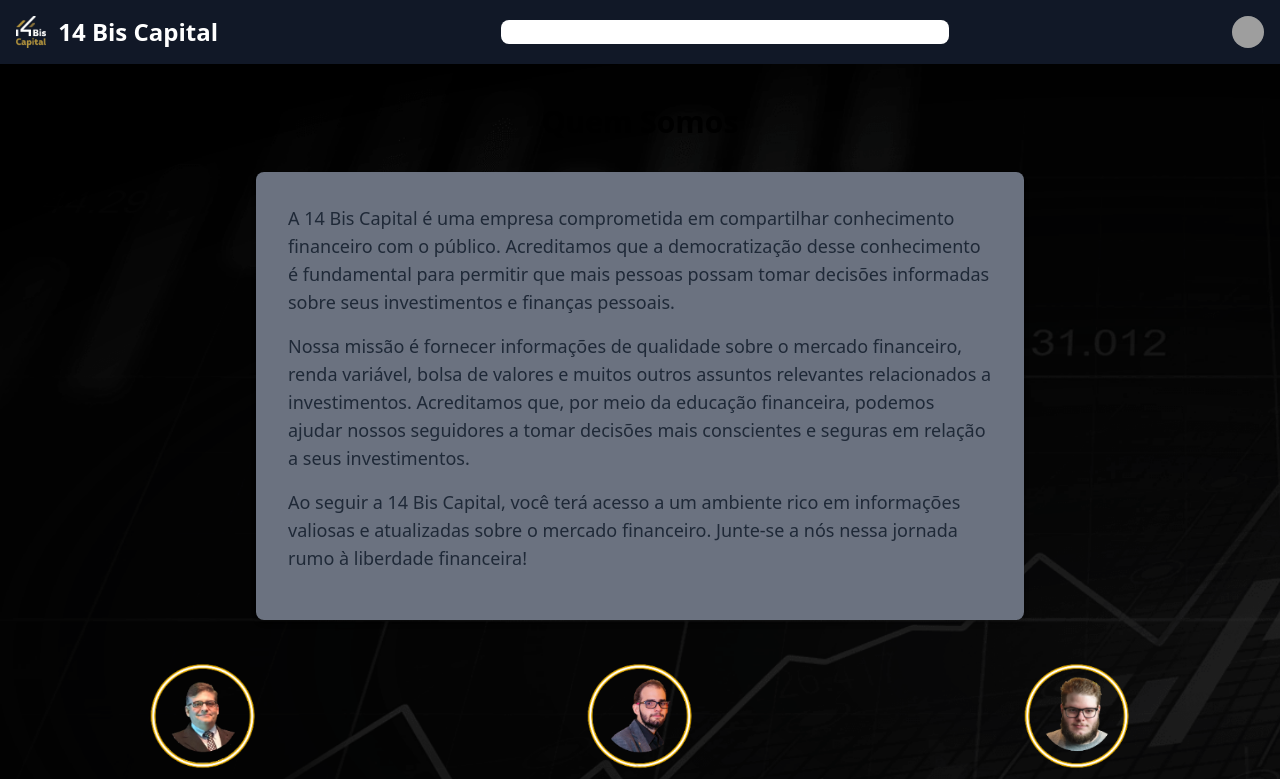
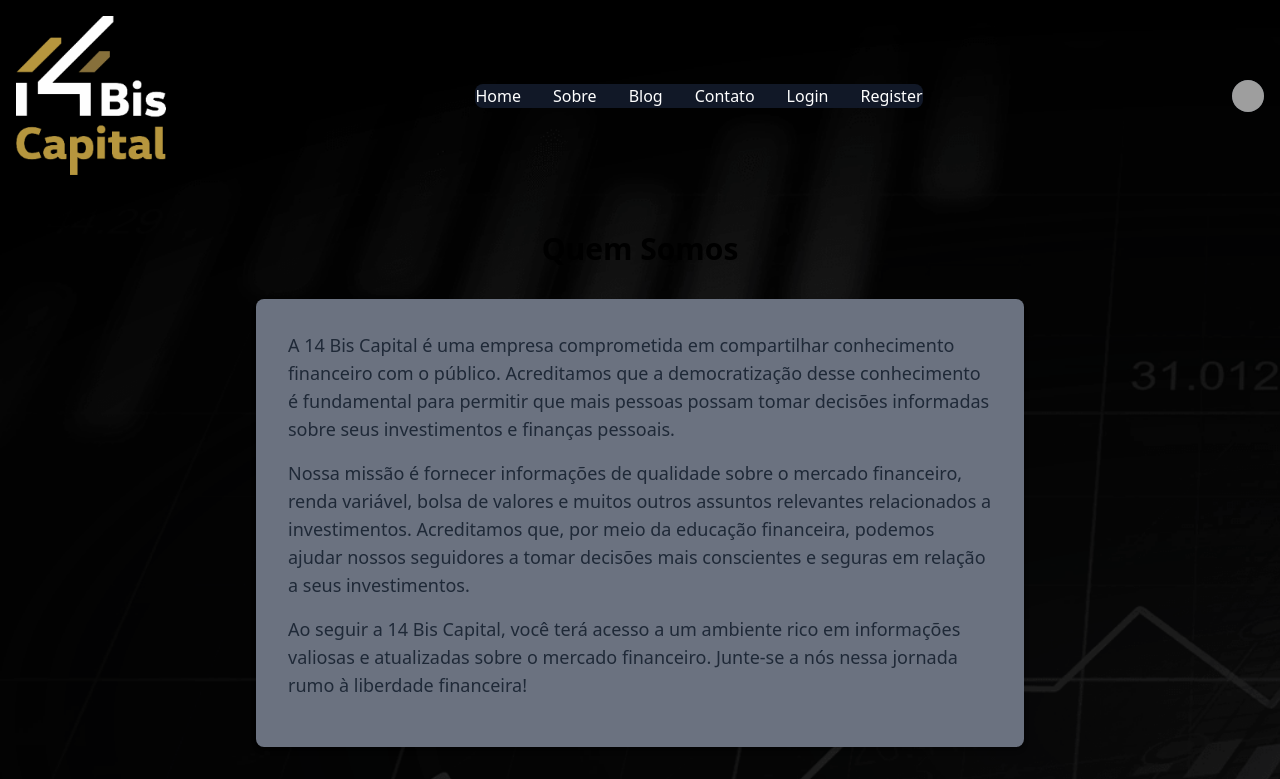
Before and after one commit to MatheusBalieiro/django-14biscapital, a Django app: page /about/ in a window 1280 px wide. Shown: the top 779 px of the page. Run offline with Django 4.2, Linux system fonts and the light colour scheme; style sheets or scripts are compiled from the project's sources; some libraries are stand-ins or nearby versions; grey boxes are pictures that could not be loaded.

Commit message:
att navbar

```diff
--- a/theme/templates/includes/navbar.html
+++ b/theme/templates/includes/navbar.html
@@ -1,9 +1,8 @@
 {% load static tailwind_tags %}
-<nav class="bg-gray-900">
-    <div class="max-w-screen-xl flex flex-wrap items-center justify-between mx-auto p-4">
+<nav>
+    <div class="max-w-screen-xl flex justify-between mx-auto p-4">
         <a href="/" class="flex items-center">
-            <img src="{% static 'media/logo.png' %}" class="h-8 mr-3" alt="Logo" />
-            <span class="self-center text-2xl font-semibold whitespace-nowrap text-white">14 Bis Capital</span>
+            <img src="{% static 'media/logo.png' %}" alt="Logo" />
         </a>
         <div class="flex items-center md:order-2">
             <button type="button"
@@ -24,21 +23,21 @@
                 </div>
                 <ul class="py-2" aria-labelledby="user-menu-button">
                     <li>
-                        <a href="/dashboard"
-                            class="block px-4 py-2 text-sm text-gray-200 hover:text-white {% if request.path == '/' %}bg-blue-700 text-white{% endif %} {% if request.path == '/dashboard' %}bg-blue-700 text-white{% endif %}">Dashboard</a>
+                        <a href="/dashboard" class="block px-4 py-2 text-sm text-gray-200
+                            {% if request.path == '/dashboard' %}bg-blue-700 text-white{% endif %}">Dashboard</a>
                     </li>
                     <li>
-                        <a href="/settings"
-                            class="block px-4 py-2 text-sm text-gray-200 hover:text-white {% if request.path == '/settings' %}bg-blue-700 text-white{% endif %}">Settings</a>
+                        <a href="/settings" class="block px-4 py-2 text-sm text-gray-200
+                            {% if request.path == '/settings' %}bg-blue-700 text-white{% endif %}">Settings</a>
                     </li>
                     <li>
-                        <a href="/sign-in"
-                            class="block px-4 py-2 text-sm text-gray-200 hover:text-white {% if request.path == '/sign-out' %}bg-blue-700 text-white{% endif %}">Sign
+                        <a href="/sign-in" class="block px-4 py-2 text-sm text-gray-200
+                            {% if request.path == '/sign-out' %}bg-blue-700 text-white{% endif %}">Sign
                             in</a>
                     </li>
                     <li>
-                        <a href="/sign-out"
-                            class="block px-4 py-2 text-sm text-gray-200 hover:text-white {% if request.path == '/sign-out' %}bg-blue-700 text-white{% endif %}">Sign
+                        <a href="/sign-out" class="block px-4 py-2 text-sm text-gray-200
+                            {% if request.path == '/sign-out' %}bg-blue-700 text-white{% endif %}">Sign
                             out</a>
                     </li>
                 </ul>
@@ -56,32 +55,33 @@
                 </svg>
             </button>
         </div>
+
         <div class="items-center justify-between hidden w-full md:flex md:w-auto md:order-1" id="mobile-menu-2">
             <ul
-                class="flex flex-col font-medium p-4 md:p-0 mt-4 border border-gray-100 rounded-lg bg-gray-50 md:flex-row md:space-x-8 md:mt-0 md:border-0 md:bg-white dark:bg-gray-800 md:dark:bg-gray-900 dark:border-gray-700">
+                class="flex flex-col font-medium rounded-lg md:flex-row md:space-x-8 md:mt-0 md:border-0 md:bg-gray-900">
                 <li>
-                    <a href="{% url 'index' %}"
-                        class="block py-2 pl-3 pr-4 text-white rounded md:hover:bg-transparent md:p-0 md:hover:text-blue-500 hover:bg-gray-700 hover:text-white border-gray-700 {% if request.path == '/' or request.path == '/index' %}md:bg-blue-700 text-white{% endif %}">Home</a>
+                    <a href="{% url 'index' %}" class="block py-2 pl-3 pr-4 text-white rounded md:hover:bg-transparent md:p-0 md:hover:text-blue-500 hover:bg-gray-700 hover:text-white
+                        {% if request.path == '/index' %}md:bg-blue-700 text-white{% endif %}">Home</a>
                 </li>
                 <li>
-                    <a href="{% url 'about' %}"
-                        class="block py-2 pl-3 pr-4 text-white rounded md:hover:bg-transparent md:p-0 md:hover:text-blue-500 hover:bg-gray-700 hover:text-white border-gray-700 {% if request.path == '/about' %}md:bg-blue-700 text-white{% endif %}">Sobre</a>
+                    <a href="{% url 'about' %}" class="block py-2 pl-3 pr-4 text-white rounded md:hover:bg-transparent md:p-0 md:hover:text-blue-500 hover:bg-gray-700 hover:text-white
+                        {% if request.path == '/about' %}md:bg-blue-700 text-white{% endif %}">Sobre</a>
                 </li>
                 <li>
-                    <a href="/blog"
-                        class="block py-2 pl-3 pr-4 text-white rounded md:hover:bg-transparent md:p-0 md:hover:text-blue-500 hover:bg-gray-700 hover:text-white border-gray-700 {% if request.path == '/blog' %}md:bg-blue-700 text-white{% endif %}">Blog</a>
+                    <a href="/blog" class="block py-2 pl-3 pr-4 text-white rounded md:hover:bg-transparent md:p-0 md:hover:text-blue-500 hover:bg-gray-700 hover:text-white
+                        {% if request.path == '/blog' %}md:bg-blue-700 text-white{% endif %}">Blog</a>
                 </li>
                 <li>
-                    <a href="{% url 'contact' %}"
-                        class="block py-2 pl-3 pr-4 text-white rounded md:hover:bg-transparent md:p-0 md:hover:text-blue-500 hover:bg-gray-700 hover:text-white border-gray-700 {% if request.path == '/contact' %}md:bg-blue-700 text-white{% endif %}">Contato</a>
+                    <a href="{% url 'contact' %}" class="block py-2 pl-3 pr-4 text-white rounded md:hover:bg-transparent md:p-0 md:hover:text-blue-500 hover:bg-gray-700 hover:text-white
+                        {% if request.path == '/contact' %}md:bg-blue-700 text-white{% endif %}">Contato</a>
                 </li>
                 <li>
-                    <a href="{% url 'login' %}"
-                        class="block py-2 pl-3 pr-4 text-white rounded md:hover:bg-transparent md:p-0 md:hover:text-blue-500 hover:bg-gray-700 hover:text-white border-gray-700 {% if request.path == '/contact' %}md:bg-blue-700 text-white{% endif %}">Login</a>
+                    <a href="{% url 'login' %}" class="block py-2 pl-3 pr-4 text-white rounded md:hover:bg-transparent md:p-0 md:hover:text-blue-500 hover:bg-gray-700 hover:text-white
+                        {% if request.path == '/contact' %}md:bg-blue-700 text-white{% endif %}">Login</a>
                 </li>
                 <li>
-                    <a href="{% url 'register' %}"
-                        class="block py-2 pl-3 pr-4 text-white rounded md:hover:bg-transparent md:p-0 md:hover:text-blue-500 hover:bg-gray-700 hover:text-white border-gray-700 {% if request.path == '/contact' %}md:bg-blue-700 text-white{% endif %}">Register</a>
+                    <a href="{% url 'register' %}" class="block py-2 pl-3 pr-4 text-white rounded md:hover:bg-transparent md:p-0 md:hover:text-blue-500
+                        {% if request.path == '/contact' %}md:bg-blue-700 text-white{% endif %}">Register</a>
                 </li>
             </ul>
         </div>
```
